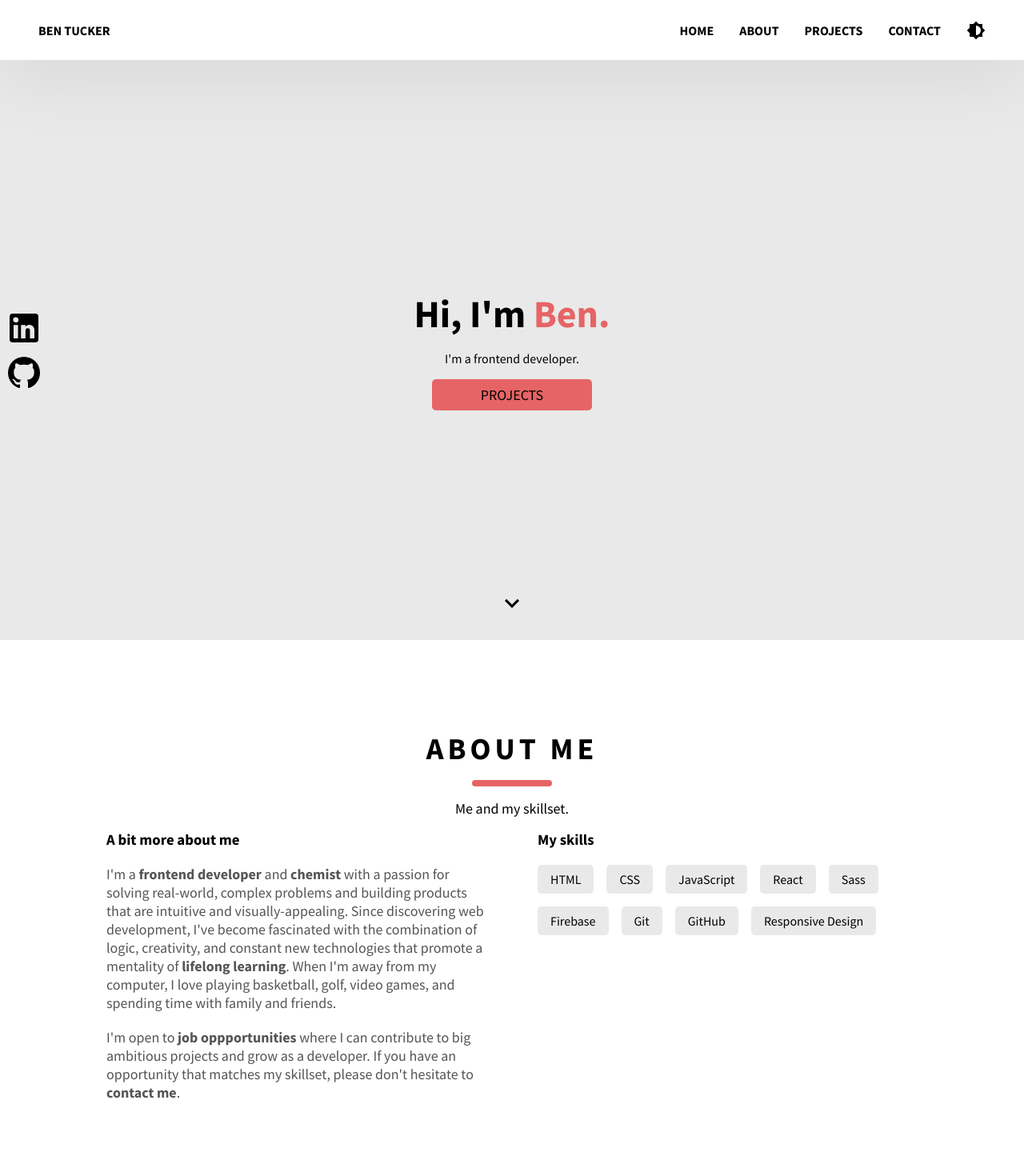
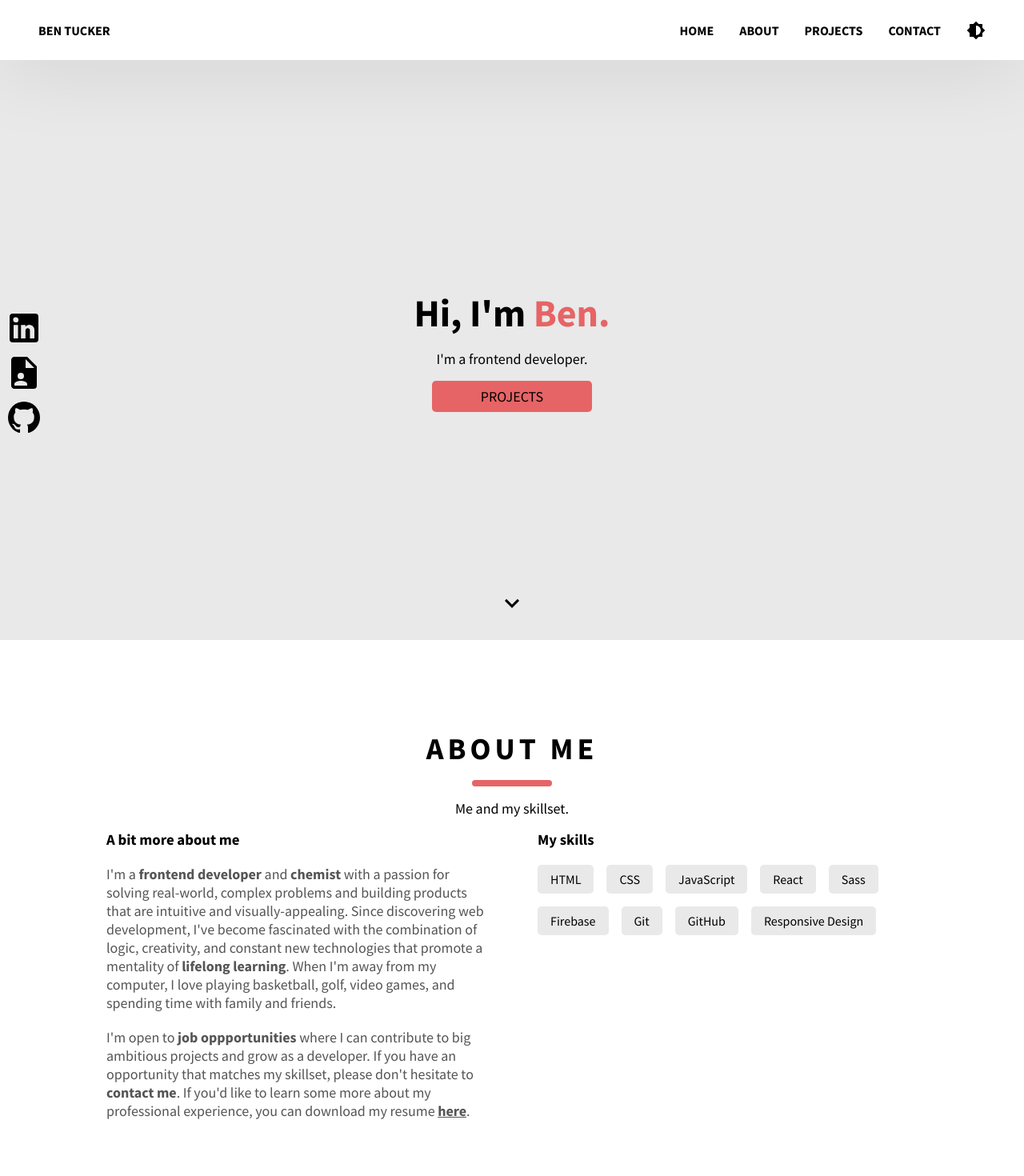
Before and after one commit to tenbucker4/portfolio-reloaded, a React (Create React App) app: page / in a window 1280 px wide. Shown: the top 1470 px of the page at 80% size. Built offline with nearby package versions, Linux system fonts and the light colour scheme.

Commit message:
Added resume download links to title page, bio, and footer

```diff
--- a/src/components/Bio.jsx
+++ b/src/components/Bio.jsx
@@ -1,5 +1,6 @@
 import React from 'react'
 import "../styles/Bio.css"
+import resume from "../files/Ben-Tucker-Resume.pdf";
 
 
 const Bio = ({ darkMode, bioRef }) => {
@@ -18,7 +19,7 @@ const Bio = ({ darkMode, bioRef }) => {
                        When I'm away from my computer, I love playing basketball, golf, video games, and spending time with family and friends.</p>
                 <br></br>
                 <p style={{ color: darkMode? "white" : "#555555" }}>I'm open to <b>job oppportunities</b> where I can contribute to big ambitious projects and grow as a developer. If you have an opportunity
-                    that matches my skillset, please don't hesitate to <b>contact me</b>.
+                    that matches my skillset, please don't hesitate to <b className='bio-tag'>contact me</b>. If you'd like to learn some more about my professional experience, you can download my resume <a href={resume} download><b className='bio-tag'>here</b></a>.
                 </p>
             </div>
             <div className="skills-content">
--- a/src/components/Footer.jsx
+++ b/src/components/Footer.jsx
@@ -3,6 +3,8 @@ import "../styles/Footer.css"
 import Icon from '@mdi/react'
 import { mdiLinkedin } from '@mdi/js';
 import { mdiGithub } from '@mdi/js';
+import { mdiFileAccount } from '@mdi/js';
+import resume from "../files/Ben-Tucker-Resume.pdf";
 
 const Footer = ( { darkMode }) => {
   return (
@@ -13,6 +15,13 @@ const Footer = ( { darkMode }) => {
                 <Icon path={mdiLinkedin}
                 className="footer-icon"
                 title="LinkedIn Profile"
+                color={darkMode ? ("white") : ("black")}
+                />
+            </a>
+            <a href={resume} download>
+                <Icon path={mdiFileAccount}
+                className="footer-icon"
+                title="Resume"
                 color={darkMode ? ("white") : ("black")}
                 />
             </a>
--- a/src/components/Title.jsx
+++ b/src/components/Title.jsx
@@ -4,6 +4,8 @@ import Icon from '@mdi/react'
 import { mdiLinkedin } from '@mdi/js';
 import { mdiGithub } from '@mdi/js';
 import { mdiChevronDown } from '@mdi/js';
+import { mdiFileAccount } from '@mdi/js';
+import resume from "../files/Ben-Tucker-Resume.pdf";
 
 const Title = ({ darkMode, projectRef, titleRef, bioRef }) => {
     const scroll = () => {
@@ -18,13 +20,20 @@ const Title = ({ darkMode, projectRef, titleRef, bioRef }) => {
   return (
     <section ref={titleRef} style={{ backgroundColor: darkMode? "rgb(27, 27, 27)" : "rgb(233, 233, 233)", color: darkMode? "white" : "black" }} className="title-page">
         <h1>Hi, I'm <span>Ben.</span></h1>
-        <div>I'm a frontend developer.</div>
+        <div style={{ fontSize: "18px" }}>I'm a frontend developer.</div>
         <button onClick={scroll} className="see-projects">Projects</button>
         <aside style={{ backgroundColor: "transparent", color: darkMode? "white" : "black" }} className="side-links">
             <a href="https://www.linkedin.com/in/ben-tucker-6a520911a/" target="_blank" rel='noreferrer'>
                 <Icon path={mdiLinkedin}
                 className="link-icon"
                 title="LinkedIn Profile"
+                color={darkMode ? ("white") : ("black")}
+                />
+            </a>
+            <a href={resume} download>
+                <Icon path={mdiFileAccount}
+                className="link-icon"
+                title="Resume"
                 color={darkMode ? ("white") : ("black")}
                 />
             </a>
```
Also changed, not shown: 1 other file (tests, documents, lock files or other folders).
